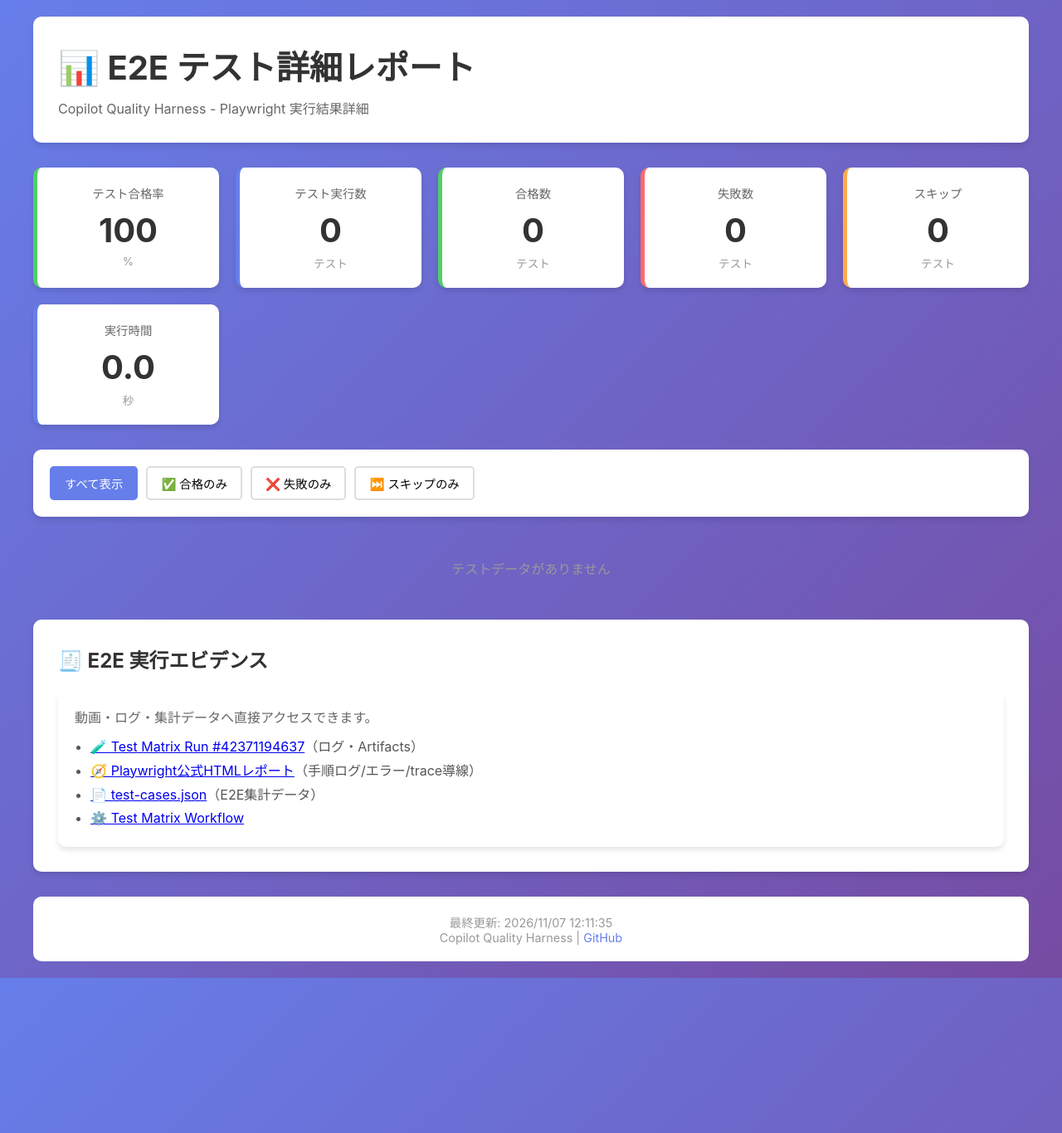
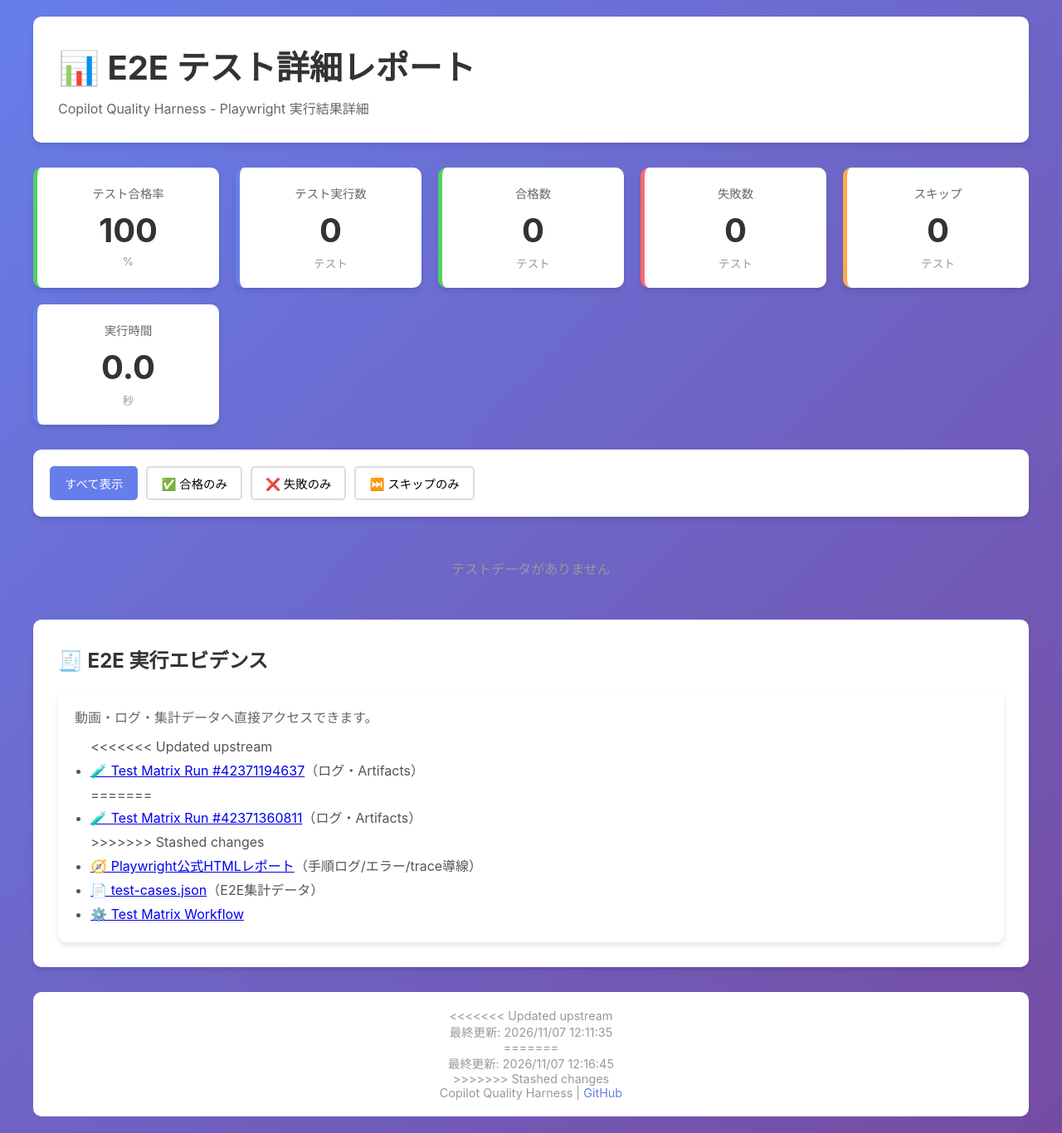
Before and after one commit to cocomomojo/copilot-quality-harness, a Jekyll site: the page docs/reports/e2e-latest.html, which Jekyll copies as it is, in a window 1280 px wide. Shown: the whole page at 83% size. Built offline with Jekyll 4.4.1, drawn with Linux system fonts in a browser that asks for light colours.

Commit message:
chore: Update dashboard KPI data and E2E reports
Updated with latest quality metrics, test results, and E2E test reports

Generated by update-dashboard workflow

Co-authored-by: GitHub Action <action@github.com>

```diff
--- a/docs/reports/e2e-latest.html
+++ b/docs/reports/e2e-latest.html
@@ -477,7 +477,11 @@
         <p style="color: #666; margin-bottom: 10px;">動画・ログ・集計データへ直接アクセスできます。</p>
 
       <ul style="margin-left: 1.2rem; color: #555; line-height: 1.8;">
+<<<<<<< Updated upstream
         <li><a href="https://github.com/cocomomojo/copilot-quality-harness/actions/runs/42371194637" target="_blank" rel="noopener noreferrer">🧪 Test Matrix Run #42371194637</a>（ログ・Artifacts）</li>
+=======
+        <li><a href="https://github.com/cocomomojo/copilot-quality-harness/actions/runs/42371360811" target="_blank" rel="noopener noreferrer">🧪 Test Matrix Run #42371360811</a>（ログ・Artifacts）</li>
+>>>>>>> Stashed changes
         <li><a href="./playwright-report/index.html" target="_blank" rel="noopener noreferrer">🧭 Playwright公式HTMLレポート</a>（手順ログ/エラー/trace導線）</li>
         <li><a href="./data/test-cases.json" target="_blank" rel="noopener noreferrer">📄 test-cases.json</a>（E2E集計データ）</li>
         <li><a href="https://github.com/cocomomojo/copilot-quality-harness/actions/workflows/test-matrix.yml" target="_blank" rel="noopener noreferrer">⚙️ Test Matrix Workflow</a></li>
@@ -487,7 +491,11 @@
     </div>
 
     <div class="footer">
+<<<<<<< Updated upstream
       <p>最終更新: <span id="lastUpdated">2026/11/07 12:11:35</span></p>
+=======
+      <p>最終更新: <span id="lastUpdated">2026/11/07 12:16:45</span></p>
+>>>>>>> Stashed changes
       <p>Copilot Quality Harness | <a href="https://github.com/cocomomojo/copilot-quality-harness" style="color: #667eea; text-decoration: none;">GitHub</a></p>
     </div>
   </div>
```
Also changed, not shown: docs/dashboard/data/kpi-history.json (+29 -0 lines), docs/dashboard/data/latest-kpi.json (+10 -0 lines), docs/reports/data/test-cases.json (+8 -0 lines).
